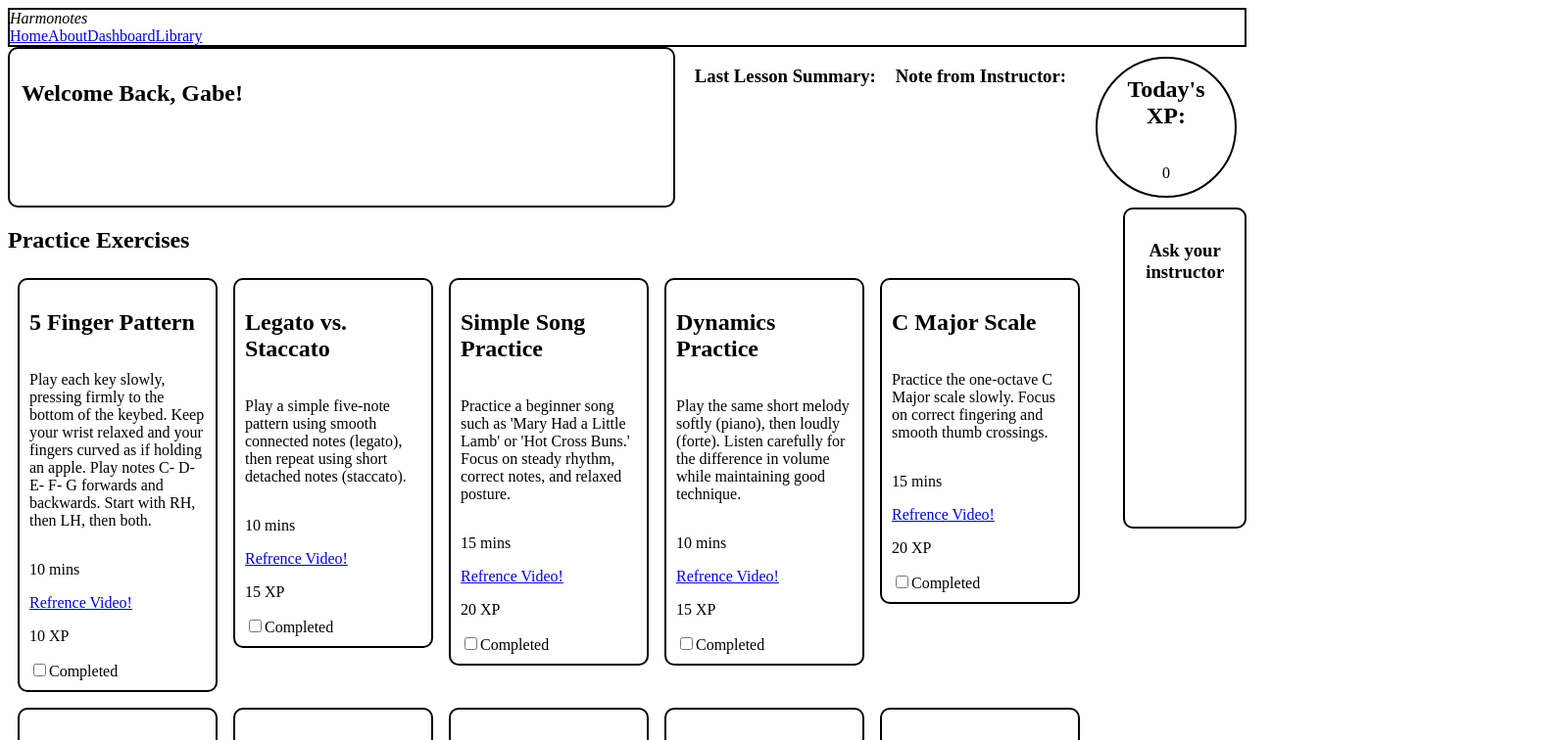
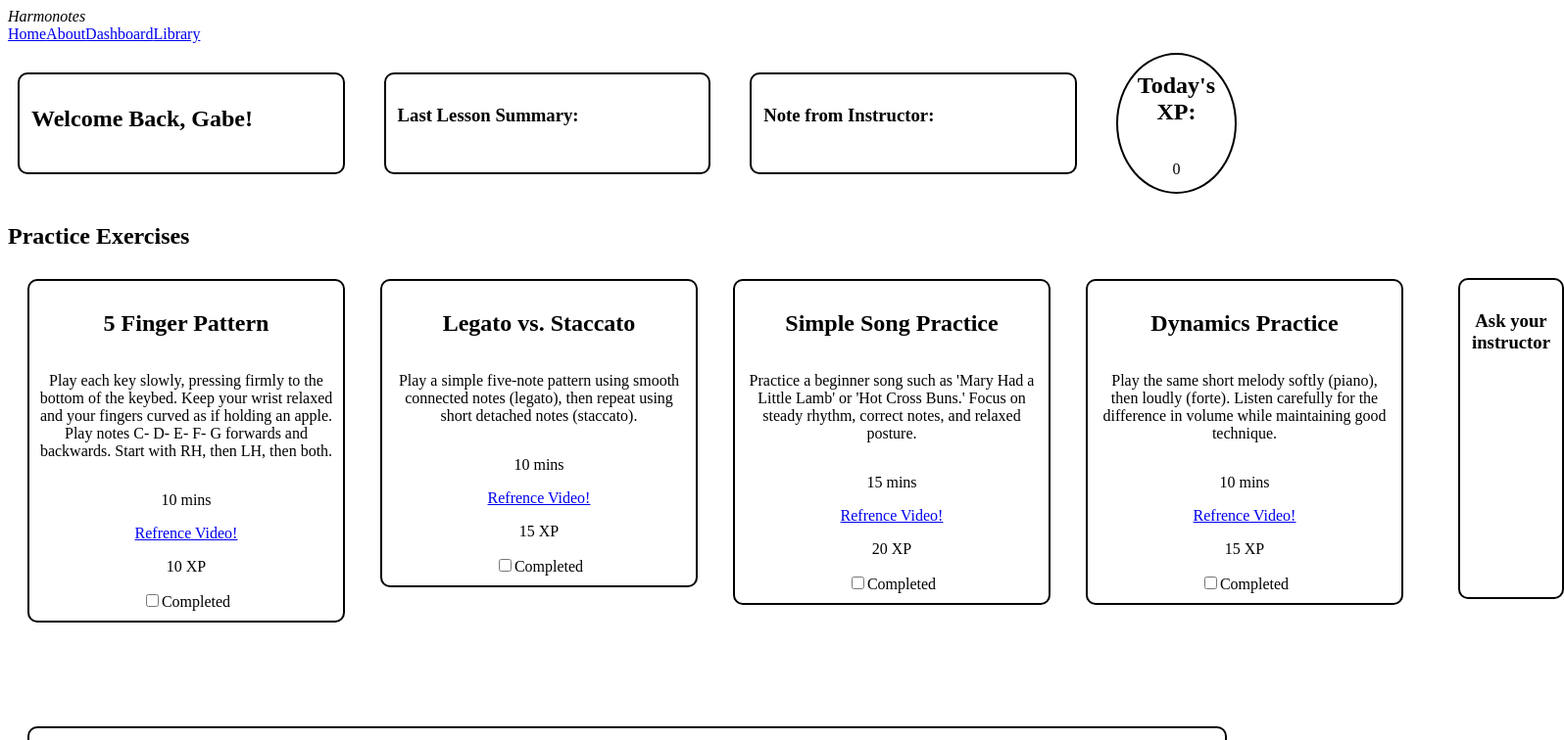
Before and after one commit to BrookeFloyd10/Harmonotes-BrookeF, a React (Vite) app in the folder harmonotes/: page /dashboard in a window 1280 px wide. Shown: the top 756 px of the page at 98% size, 1596 px wide, since content can reach past the window. Built offline with nearby package versions, Linux system fonts and the light colour scheme.

Commit message:
added sone ned margins and spaces to see layout of dashboard to see where i could add other components.

```diff
--- a/harmonotes/src/App.css
+++ b/harmonotes/src/App.css
@@ -1,7 +1,11 @@
+#body-container {
+    display: flex;
+    flex-direction: column;
+    min-height: 100vh;
+}
 
-header{
-        border: 2px solid #000000;
-
+main {
+    flex: 1;
 }
 
 .dashboard-top {
@@ -9,18 +13,19 @@ header{
     gap: 20px;
 }
 
-.welcome-message {
-    width: 80px;
+/* .welcome-message {
 
-}
+} */
 
 .welcome-message,
-.lesson-summary
+.lesson-summary,
 .instructor-notes {
-    flex: 1;
     border: 2px solid #000000;
     border-radius: 10px;
     padding: 12px;
+    width: 450px;
+    margin: 30px 10px;
+
 }
 
 .dashboard-cards-row {
@@ -36,16 +41,20 @@ header{
     width: 250px;
     height: 300px;
     text-align: center;
+    margin-top: 76px;
 }
 
 article {
     display :flex;
     flex-direction: column;
-    width: 180px;
+    justify-content: center;
+    width: 300px;
+    height: fit-content;
     border: 2px solid #000000;
     border-radius: 10px;
     padding: 10px;
-    margin: auto;
+    margin: auto 10px;
+    text-align: center;
 }
 
 .xp-tracker{
@@ -65,16 +74,19 @@ article {
 .exercise-list ul {
     display: flex;
     flex-direction: row;
-    flex-wrap: wrap;
+    flex-wrap: nowrap;
     gap: 16px;
-    overflow-y: scroll;
+    overflow-x: auto;
+    overflow-y: hidden;
     list-style: none;
-    padding: 5px;
-    margin: 5px
+    padding: 10px;
+    margin: 0 auto;
+    width: calc(5 * 280px + 2 * 20px);
+    max-width: 100%
 }
 
 .exercise-list li {
-    display: block;
+    flex: 0 0 auto;
 }
 
 footer #footer {
```
